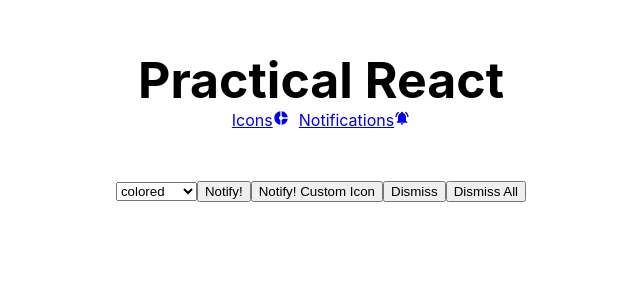
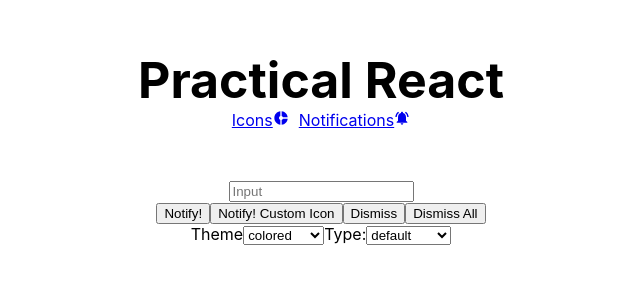
Before and after one commit to PlanZGit/PracticalReact, a React (Create React App) app in the folder my-app/: page /notifications in a window 1280 px wide. Shown: the top 300 px of the page, without its empty margins (319-959 px from the left). Built offline with nearby package versions, Linux system fonts and the light colour scheme.

Commit message:
edited notification

```diff
--- a/my-app/src/components/Notification.js
+++ b/my-app/src/components/Notification.js
@@ -1,4 +1,4 @@
-import React, { useState } from "react";
+import React, { useState, useRef } from "react";
 import { ImMusic } from "react-icons/im";
 
 import { ToastContainer, toast } from "react-toastify";
@@ -8,33 +8,51 @@ function Notification() {
   const toastId = React.useRef(null);
   const [theme, setTheme] = useState("colored");
   const [type, setType] = useState("default");
+  const inputRef = useRef();
 
-  //override ToastContainer setting
-  const notify = () => {
-    toastId.current = toast("🦄 Wow so easy!");
-  };
-  const notifyCustomIcon = () => {
-    toastId.current = toast("Icon notification!", {
-      icon: <ImMusic size="50px" />,
-    });
+  const notify = (e) => {
+    switch (type) {
+      case "info": {
+        toastId.current = toast.info("🦄 " + inputRef.current.value, {
+          icon: e.target.id === "icon" ? <ImMusic size="50px" /> : false,
+        });
+        break;
+      }
+      case "success":
+        toastId.current = toast.success("🦄 " + inputRef.current.value, {
+          icon: e.target.id === "icon" ? <ImMusic size="50px" /> : false,
+        });
+        break;
+      case "warning":
+        toastId.current = toast.warning("🦄 " + inputRef.current.value, {
+          icon: e.target.id === "icon" ? <ImMusic size="50px" /> : false,
+        });
+        break;
+      case "error":
+        toastId.current = toast.error("🦄 " + inputRef.current.value, {
+          icon: e.target.id === "icon" ? <ImMusic size="50px" /> : false,
+        });
+        break;
+      default:
+        toastId.current = toast("🦄 " + inputRef.current.value, {
+          icon: e.target.id === "icon" ? <ImMusic size="50px" /> : false,
+        });
+        break;
+    }
   };
 
   const dismiss = () => toast.dismiss(toastId.current);
   const dismissAll = () => toast.dismiss();
   return (
     <div>
-      <select onChange={(e) => setTheme(e.target.value)}>
-        <optgroup label="Theme">
-          <option value="colored" defaultValue>
-            colored
-          </option>
-          <option value="light">light</option>
-          <option value="dark">dark</option>
-        </optgroup>
-      </select>
+      <div>
+        <input type="text" placeholder="Input" ref={inputRef}></input>
+      </div>
 
       <button onClick={notify}>Notify!</button>
-      <button onClick={notifyCustomIcon}>Notify! Custom Icon</button>
+      <button onClick={notify} id="icon">
+        Notify! Custom Icon
+      </button>
       <button onClick={dismiss}>Dismiss</button>
       <button onClick={dismissAll}>Dismiss All</button>
       <ToastContainer
@@ -49,6 +67,31 @@ function Notification() {
         pauseOnHover
         theme={theme}
       />
+
+      <div>
+        <>Theme</>
+        <select onChange={(e) => setTheme(e.target.value)}>
+          <optgroup label="Theme">
+            <option value="colored" selected>
+              colored
+            </option>
+            <option value="light">light</option>
+            <option value="dark">dark</option>
+          </optgroup>
+        </select>
+        <>Type:</>
+        <select onChange={(e) => setType(e.target.value)}>
+          <optgroup label="Type">
+            <option value="info">info</option>
+            <option value="success">success</option>
+            <option value="warning">warning</option>
+            <option value="error">error</option>
+            <option value="default" selected>
+              default
+            </option>
+          </optgroup>
+        </select>
+      </div>
     </div>
   );
 }
```
